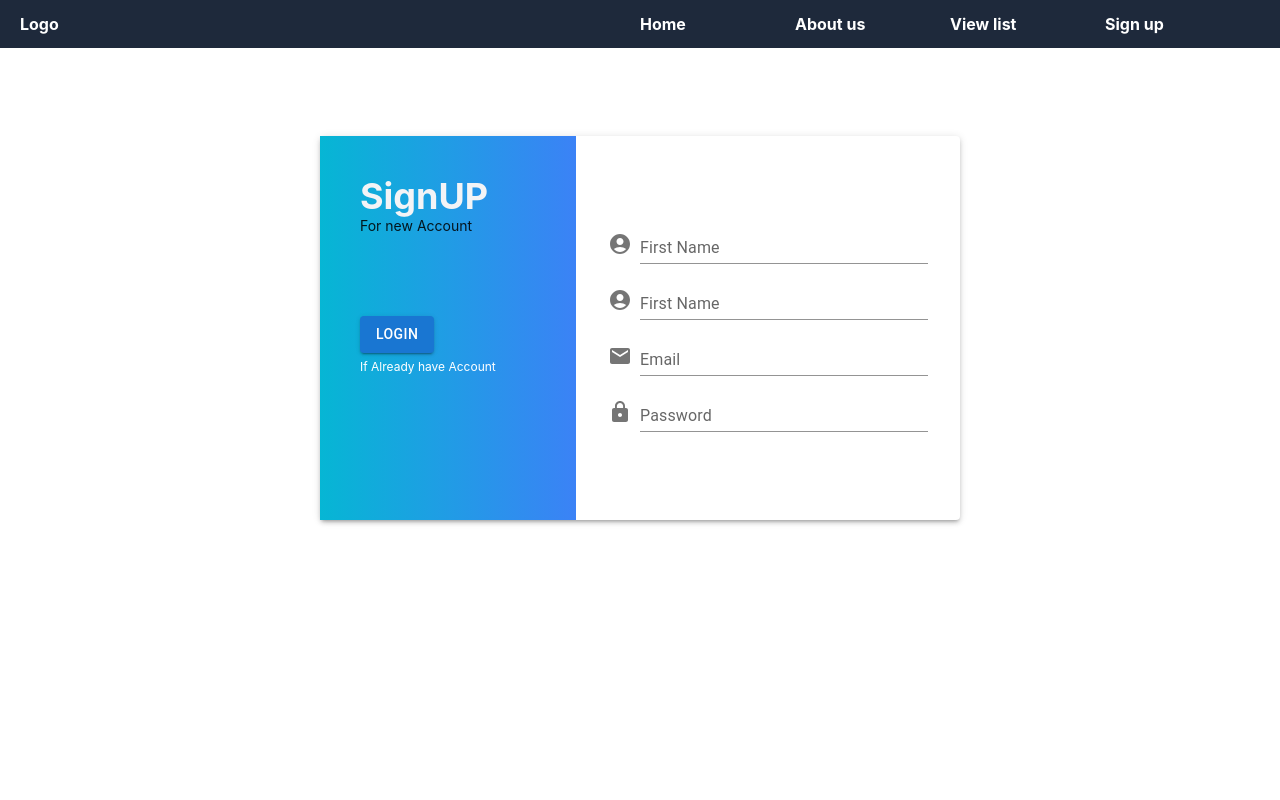
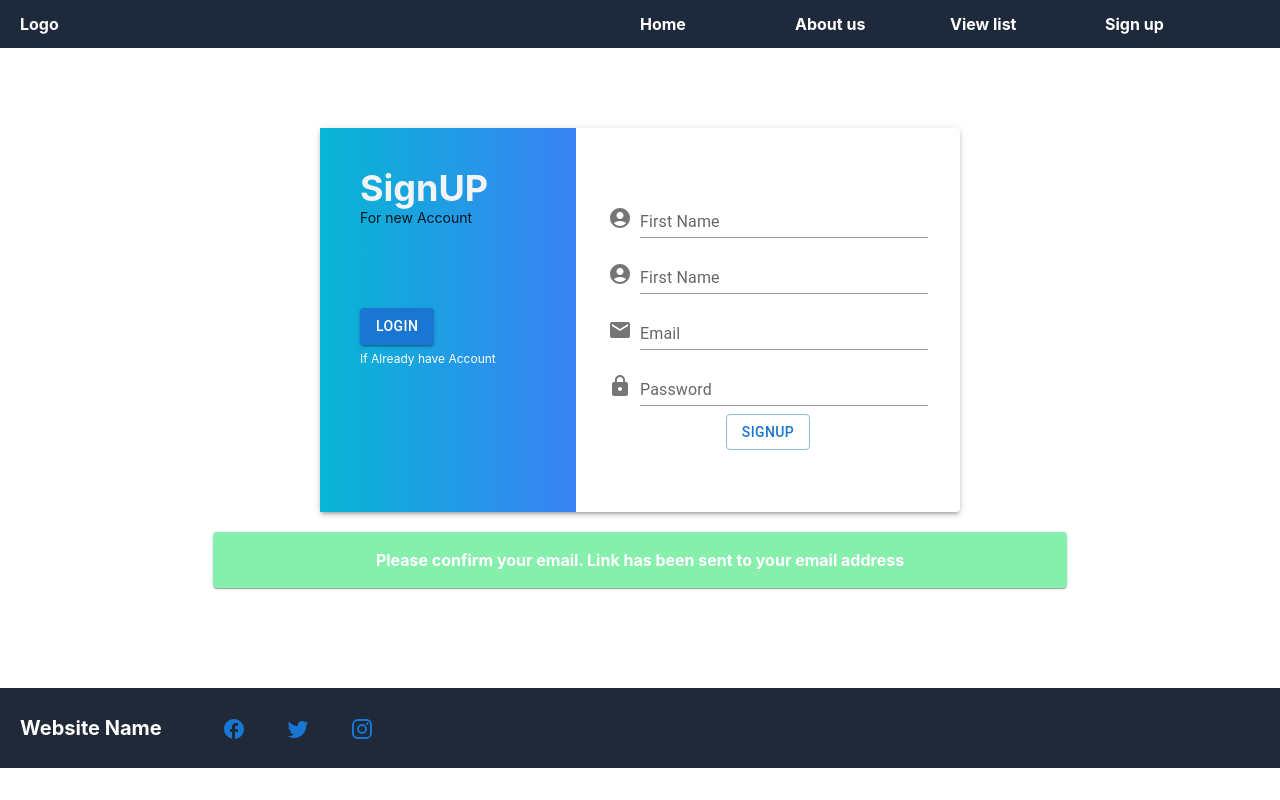
Before and after one commit to chaudharykapil/AppointmentSystem, a React (Create React App) app: page /signup in a window 1280 px wide. Built offline with nearby package versions, Linux system fonts and the light colour scheme; the HTML template or start-up script is replaced by a standard one.

Commit message:
complete screen

```diff
--- a/src/screens/SignUpScreen.js
+++ b/src/screens/SignUpScreen.js
@@ -3,6 +3,8 @@ import React, { Component } from 'react'
 import Header from '../components/Header'
 import TextField from '@mui/material/TextField';
 import {AccountCircle,Email,Lock} from '@mui/icons-material';
+import EmailConfirmBanner from '../components/EmailConfirmBanner';
+import { SmallFooter } from '../components/Footer';
 export default class SignUpScreen extends Component {
   render() {
     return (
@@ -10,8 +12,8 @@ export default class SignUpScreen extends Component {
         <div>
           <Header />
         </div>
-        <div className='flex flex-1 justify-center items-center h-[35rem]'>
-          <Paper elevation={3} className = "w-1/2 rounded-md">
+        <div className='flex flex-1 justify-center items-center h-[40rem] flex-col'>
+          <Paper elevation={3} className = "w-1/2">
             <div className='flex flex-row h-96'>
               <div className='h-full w-2/5 bg-gradient-to-r from-cyan-500 to-blue-500 flex flex-col items-start px-10 py-10'>
                 <span className='font-bold text-4xl text-gray-100'>SignUP</span>
@@ -40,10 +42,17 @@ export default class SignUpScreen extends Component {
                   <Lock sx={{ color: 'action.active', mr: 1, my: 2 }} />
                   <TextField label="Password" variant="standard" sx={{width:"18rem"}} />
                 </div>
+                <div>
+                  <Button variant='outlined' sx={{":hover":{backgroundColor:"#0073e6",color:"#ffffff"}}}>Signup</Button>
+                </div>
               </div>
             </div>
           </Paper>
+          <div className='w-2/3 m-5'>
+            <EmailConfirmBanner />
+          </div>
         </div>
+        <SmallFooter />
       </div>
     )
   }
```
